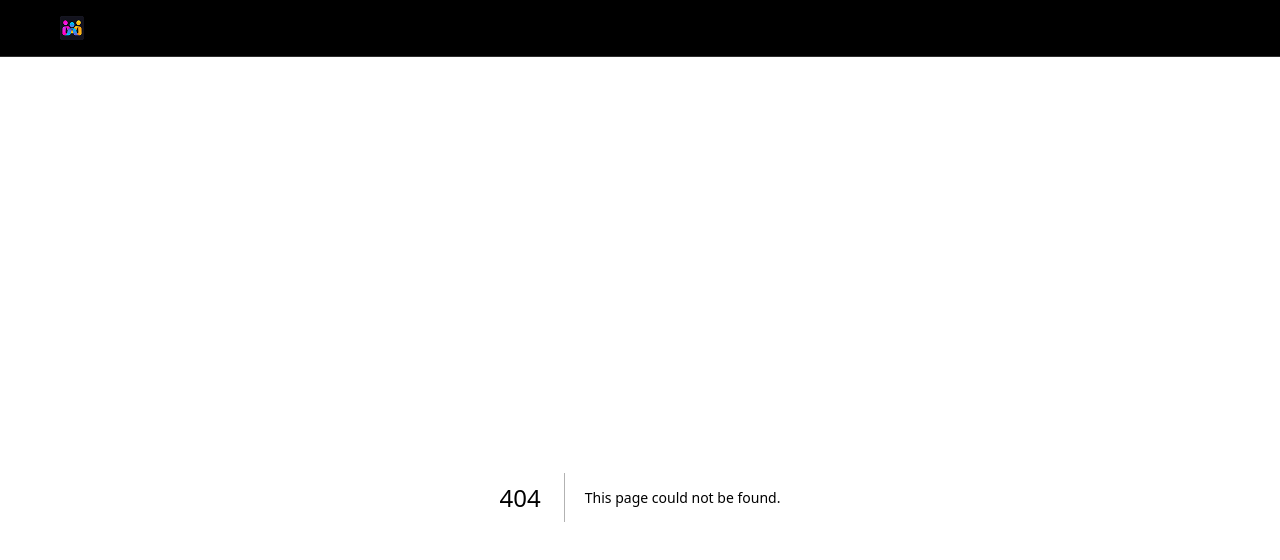
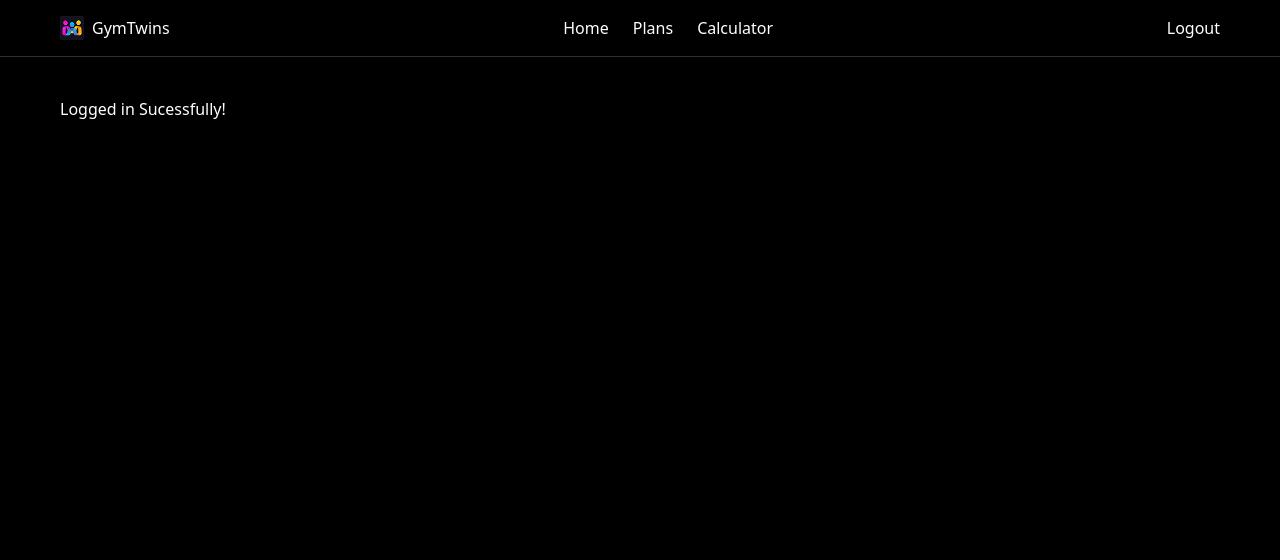
Before and after one commit to pranavr1415/stayhealthytwin, a Next.js app: page /auth/success in a window 1280 px wide. Before the commit this address had no page. Shown: the top 560 px of the page. Built offline with nearby package versions, Linux system fonts and the light colour scheme; no server answers; a web font is replaced by a local one.

Commit message:
in progress...

```diff
--- /dev/null
+++ b/src/app/auth/success/page.js
@@ -0,0 +1,15 @@
+"use client";
+import { useAuth } from '@/context/AuthContext'
+import { getUser } from '@/lib/auth';
+import React, { useEffect } from 'react'
+
+export default function Success() {
+    const { login } = useAuth();
+    useEffect(() => {
+        const user = getUser();
+        login(user);
+    },[]);
+    return (
+    <div>Logged in Sucessfully!</div>
+  )
+}
--- a/src/components/Navbar.jsx
+++ b/src/components/Navbar.jsx
@@ -5,29 +5,44 @@ import { useAuth } from "@/context/AuthContext";
 
 const Navbar = () => {
 
+    const { user } = useAuth();
 
-  return (
+    return (
         <header>
             <nav>
                 <Link href='/' className="logo">
                     <Image src="/icons/logo.png" alt="logo" width={24} height={24} />
-
                     <p>GymTwins</p>
                 </Link>
 
                 <ul>
-                    <Link href ='/' >Home</Link>
-                    <Link href ='/' >Plans</Link>
-                    <Link href ='/bmi/calculator' >Calculator</Link>
-                    <Link href ='/' >Create Plan</Link>
+                    <Link href='/' >Home</Link>
+                    <Link href='/' >Plans</Link>
+                    <Link href='/bmi/calculator' >Calculator</Link>
+                    {user ? <></> :
+                        <div>
+                            <Link href='/' >Create Plan</Link>
+
+                        </div>
+                    }
                 </ul>
 
-                <ul>
-                    <Link href={'/auth'}>Login</Link>
-                </ul>
+                {
+                    user ? <>
+                        <ul>
+                            <Link href={'/logout'}>Logout</Link>
+                        </ul>
+                    </>
+                        :
+
+                        <ul>
+                            <Link href={'/auth'}>Login</Link>
+                        </ul>
+                }
+
             </nav>
         </header>
-  )
+    )
 }
 
 export default Navbar
```
Also changed, not shown: 1 other file (tests, documents, lock files or other folders).
